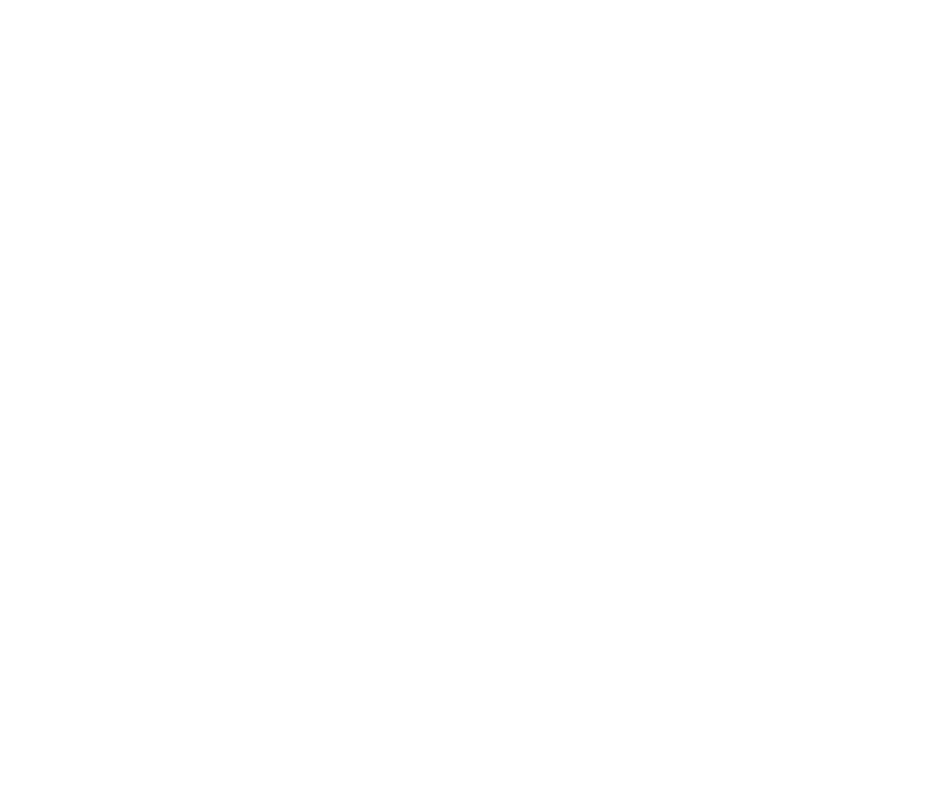
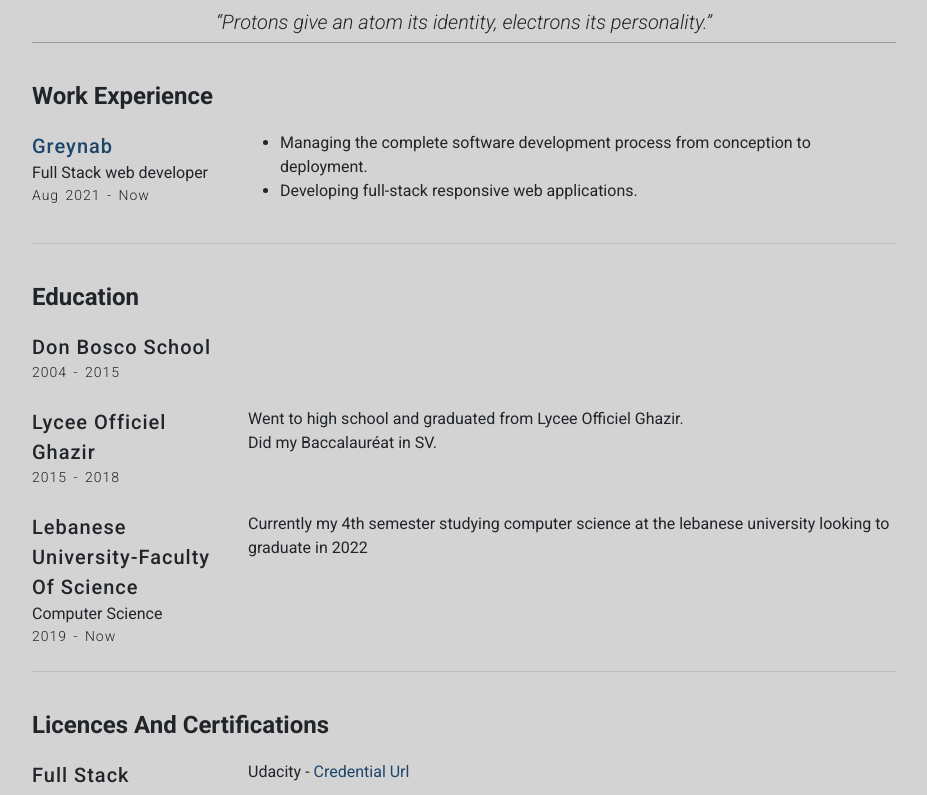
Before and after one commit to Nicolanasr/updated-portfolio, a Next.js app: page / in a window 1280 px wide. Shown: the part 1380-2175 px from the top of the page, without its empty margins (176-1103 px from the left). Before the commit the page ends 2080 px from the top, so only its background shows below. Built offline with nearby package versions, Linux system fonts and the light colour scheme.

Commit message:
added career section

```diff
--- /dev/null
+++ b/Components/CareerContainer/CareerContainer.jsx
@@ -0,0 +1,32 @@
+import React from "react";
+
+import ExperienceBlock from "../ExperienceBlock/ExperienceBlock";
+import LineBreaker from "../UI/LineBreaker/LineBreaker";
+
+import classes from "./CareerContainer.module.css";
+
+const CareerContainer = ({ career }) => {
+	return (
+		<div className={classes.careerContainer}>
+			<h4>{career.title}</h4>
+			{career.experiences.map((experience, index) => {
+				return (
+					<div key={`${experience.place}-${index}`}>
+						<ExperienceBlock
+							place={experience.place || ""}
+							title={experience.title || ""}
+							from={experience.from || ""}
+							to={experience.to || ""}
+							date={experience.date || ""}
+							description={experience.description || ""}
+						/>
+						<br />
+					</div>
+				);
+			})}
+            <LineBreaker height="40px" color="#0000001a" />
+		</div>
+	);
+};
+
+export default CareerContainer;
--- /dev/null
+++ b/Components/CareerContainer/CareerContainer.module.css
@@ -0,0 +1,3 @@
+.careerContainer h4{
+    margin-bottom: 20px;
+}
--- /dev/null
+++ b/Components/ExperienceBlock/ExperienceBlock.jsx
@@ -0,0 +1,31 @@
+import React from "react";
+
+import classes from "./ExperienceBlock.module.css";
+
+const ExperienceBlock = (props) => {
+	return (
+		<div className={classes.experienceBlock}>
+			<div className={`col-md-3 ${classes.placeYear}`}>
+				<div className="col-md-11">
+					<div className={classes.place} dangerouslySetInnerHTML={{ __html: props.place }} />
+					{props.title && <div>{props.title}</div>}
+				</div>
+				<div className={classes.year}>
+					{" "}
+					{props.from || props.to ? (
+						<>
+							<span>{props.from}</span> {props.to ? <span> - {props.to}</span> : " - Now"}{" "}
+						</>
+					) : props.date ? (
+						<span>{props.date}</span>
+					) : (
+						""
+					)}
+				</div>
+			</div>
+			<div className={`col ${classes.experienceDesc}`} dangerouslySetInnerHTML={{ __html: props.description }} />
+		</div>
+	);
+};
+
+export default ExperienceBlock;
--- /dev/null
+++ b/Components/ExperienceBlock/ExperienceBlock.module.css
@@ -0,0 +1,27 @@
+.experienceBlock {
+    display: flex;
+    flex-direction: row;
+}
+
+.place {
+    font-size: 20px;
+    font-weight: 500;
+    letter-spacing: 1px;
+}
+
+.experienceBlock a{
+    color: #1e456b;
+}
+
+.year {
+    font-size: 14px;
+    font-weight: 300;
+    word-spacing: 2px;
+    letter-spacing: 1px;
+}
+
+@media (max-width: 768px) {
+    .experienceBlock {
+        flex-direction: column;
+    }
+}
--- a/Components/Header/Header.module.css
+++ b/Components/Header/Header.module.css
@@ -71,7 +71,7 @@
 }
 
 .custom_navbar_nav li a:hover {
-	color: grey;
+	color: #b6c2c9;
 }
 
 .box_shadow_none {
@@ -85,6 +85,7 @@
 @media (max-width: 991.5px) {
 	.custom_navbar {
 		height: 60px;
+		font-weight: normal;
 	}
 	.navbarBrand h4 {
 		font-size: 0.8rem !important;
@@ -116,6 +117,7 @@
 		background-color: #475860;
 		width: 80vw;
 		box-shadow: 1px 0px 20px 1px #000000;
+		padding: 20px 10px;
 		align-items: flex-start !important;
 	}
 
--- a/Components/PageSections/About/AboutSection.jsx
+++ b/Components/PageSections/About/AboutSection.jsx
@@ -16,7 +16,7 @@
 					<div className={`col ${classes.aboutMe}`}>
 						<div className={classes.forAlignment}>
 							<h4>ABOUT ME</h4>
-							<div dangerouslySetInnerHTML={{__html: `<p>${data.about}</p>`}} />
+							<div dangerouslySetInnerHTML={{ __html: `<p>${data.about}</p>` }} />
 						</div>
 					</div>
 					<div className={` ${classes.profilePic}`}>
--- /dev/null
+++ b/Components/PageSections/CareerSection/CareerSection.jsx
@@ -0,0 +1,28 @@
+import React from "react";
+
+import Container from "../../../Layout/Container/Container"
+import SectionIntro from "../../SectionIntro/SectionIntro";
+import CareerContainer from "../../CareerContainer/CareerContainer"
+
+import classes from "./CareerSection.module.css";
+
+const CareerSection = (props) => {
+	return (
+		<div className={classes.careerSection}>
+			<Container>
+				<SectionIntro
+					title="CAREER"
+					text="“Protons give an atom its identity, electrons its personality.”"
+					styles={({ title: {} }, { text: { fontStyle: "italic", fontWeight: "300" } })}
+				/>
+				{
+					props.data.map((career, index) => {
+						return <CareerContainer key={`${career.title}-${index}`} career={career} />
+					})
+				}
+			</Container>
+		</div>
+	);
+};
+
+export default CareerSection;
--- /dev/null
+++ b/Components/PageSections/CareerSection/CareerSection.module.css
@@ -0,0 +1,14 @@
+.careerSection {
+	background-color: #d3d3d3;
+	padding: 5%;
+	width: 100%;
+}
+
+@media (max-width: 991.5px) {
+	.careerSection {
+		height: 100%;
+		padding: 0;
+		padding-top: 5%;
+	}
+
+}
--- a/Components/SectionIntro/SectionIntro.jsx
+++ b/Components/SectionIntro/SectionIntro.jsx
@@ -7,10 +7,10 @@
     return (
         <div className={classes.sectionIntro}>
             <div className={classes.introTitle}>
-                <h2>{props.title}</h2>
+                <h2 style={{ ...props.styles.title || '' }}>{props.title}</h2>
             </div>
             <div className={classes.introText}>
-                <h5>{props.text}</h5>
+                <h5 style={{ ...props.styles.text || '' }}>{props.text}</h5>
             </div>
             <LineBreaker color="#21252952"/>
         </div>
--- a/Components/SectionIntro/SectionIntro.module.css
+++ b/Components/SectionIntro/SectionIntro.module.css
@@ -4,6 +4,6 @@
     padding-bottom: 30px;
 }
 
-.introText h5{
-    font-weight: bold;
+.sectionIntro h2, .sectionIntro h5, .sectionIntro h4{
+    font-weight: 500;
 }
--- a/data/homepage.json
+++ b/data/homepage.json
@@ -1,10 +1,65 @@
 {
-    "aboutSection":{
-        "about": "A full stack web developer with 4+ months of work experience building and testing responsive web applications, <br />Skilled with JavaScript(Mern stack) and Python(Django). Independently built some websites(School management system and many more) that can be found on my portfolio.",
-    "fullName": "Nicolas Georges Nasr",
-    "age": "21",
-    "address": "Lebanon, Mount Lebanon, Byblos-Jbeil",
-    "profilePic": {"src":"/assets/images/profile-pic.jpg", "alt":"profile_pic"}
-    }
+	"aboutSection": {
+		"about": "A full stack web developer with 4+ months of work experience building and testing responsive web applications, <br />Skilled with JavaScript(Mern stack) and Python(Django). Independently built some websites(School management system and many more) that can be found on my portfolio.",
+		"fullName": "Nicolas Georges Nasr",
+		"age": "21",
+		"address": "Lebanon, Mount Lebanon, Byblos-Jbeil",
+		"profilePic": { "src": "/assets/images/profile-pic.jpg", "alt": "profile_pic" }
+	},
+	"careerSection": [
+		{
+			"title": "Work Experience",
+			"experiences": [
+				{
+					"place": "<a href='https://greynab.com/' target='_blank'>Greynab</a>",
+					"title": "Full Stack web developer",
+					"from": "Aug 2021",
+					"description": "<ul> <li>Managing the complete software development process from conception to deployment.</li> <li>Developing full-stack responsive web applications.</li></u>"
+				}
+			]
+		},
+		{
+			"title": "Education",
+			"experiences": [
+				{
+					"place": "Don Bosco School",
+					"from": "2004",
+					"to": "2015"
+				},
 
+				{
+					"place": "Lycee Officiel Ghazir",
+					"from": "2015",
+					"to": "2018",
+					"description": "Went to high school and graduated from Lycee Officiel Ghazir. <br />Did my Baccalauréat in SV."
+				},
+				{
+					"place": "Lebanese University-Faculty Of Science",
+					"title": "Computer Science",
+					"from": "2019",
+					"description": "Currently my 4th semester studying computer science at the lebanese university looking to graduate in 2022"
+				}
+			]
+		},
+		{
+			"title": "Licences And Certifications",
+			"experiences": [
+				{
+					"place": "Full Stack Development Track",
+					"date": "March 2021",
+					"description": "Udacity - <a href='https://s3-us-west-2.amazonaws.com/udacity-printer/production/certificates/9839e02a-2422-4dcb-a563-ec2239a13aed.pdf'>Credential Url</a>"
+				},
+				{
+					"place": "Web Application Technologies and Django",
+					"date": "December 2020",
+					"description": "Michigan university - <a href='https://www.coursera.org/account/accomplishments/certificate/KCJAC7NPH3PL'>Credential Url</a>"
+				},
+				{
+					"place": "Python for Everybody Specialization",
+					"date": "December 2020",
+					"description": "Michigan university - <a href='https://www.coursera.org/account/accomplishments/specialization/certificate/PM27BFAX7VDH'>Credential Url</a>"
+				}
+			]
+		}
+	]
 }
--- a/pages/index.js
+++ b/pages/index.js
@@ -3,6 +3,7 @@
 
 import HeroSection from "../Components/PageSections/HeroSection/HeroSection";
 import AboutSection from "../Components/PageSections/About/AboutSection";
+import CareerSection from "../Components/PageSections/CareerSection/CareerSection";
 
 export default function Home(props) {
 	return (
@@ -15,20 +16,25 @@
 				<AboutSection data={props.aboutSection} />
 			</section>
 
-			<div style={{ height: "100vh" }}></div>
+			<section>
+				<CareerSection data={props.careerSection} />
+			</section>
+
+			<div style={{ height: "100vh", backgroundColor: "grey" }}></div>
 		</div>
 	);
 }
 
 export async function getStaticProps() {
-    const homePath = path.join(process.cwd(), "data", "homepage.json");
+	const homePath = path.join(process.cwd(), "data", "homepage.json");
 	const homeJsonData = await fs.readFile(homePath);
 	const homeData = JSON.parse(homeJsonData);
 
 	return {
 		props: {
-			aboutSection: homeData.aboutSection
+			aboutSection: homeData.aboutSection,
+			careerSection: homeData.careerSection,
 		},
 		revalidate: 86400,
-	}
+	};
 }
```
